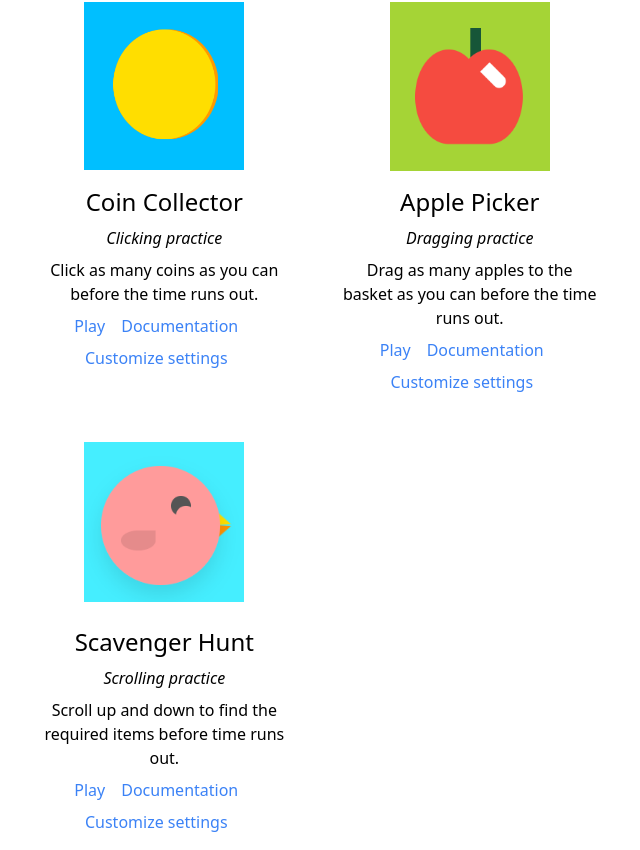
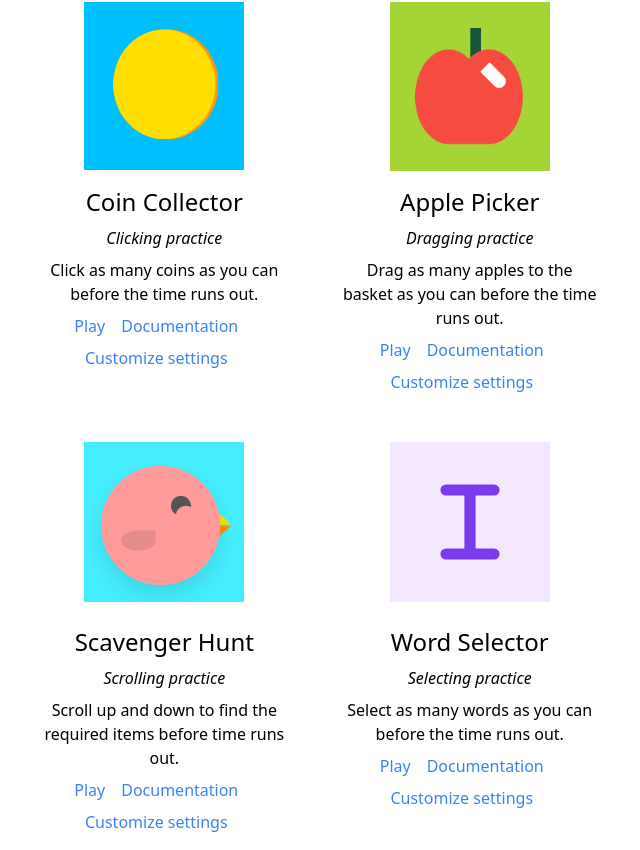
Before and after one commit to zakkolar/app.techlit.mouse, a Nuxt app: page / in a window 1280 px wide. Shown: the part 194-1044 px from the top of the page, without its empty margins (323-963 px from the left). Built offline with nearby package versions, Linux system fonts and the light colour scheme.

Commit message:
add select to home page

```diff
--- a/pages/index.vue
+++ b/pages/index.vue
@@ -27,6 +27,15 @@ const games = ref([
     documentation: "https://docs.techlit.tools/mouse-games/scroll/",
     thumbnail: "/images/bird.png",
     thumbnailAlt: "Illustration of a pink cartoon bird against a blue sky."
+  }, {
+    title: "Word Selector",
+    subtitle: "Selecting practice",
+    description: "Select as many words as you can before the time runs out.",
+    page: "/select",
+    customize: "https://customize.techlit.tools/#url=https://mouse.techlit.tools/customize/select.json",
+    documentation: "https://docs.techlit.tools/mouse-games/select/",
+    thumbnail: "/images/cursor.svg",
+    thumbnailAlt: "Illustration of text with a word highlighted in purple."
   }
 ])
 </script>
--- a/pages/select.vue
+++ b/pages/select.vue
@@ -3,6 +3,17 @@ import { hashToParams, getParam, PARAM_TYPES } from '~/utilities/UrlParams';
 import { getMinutes, getSeconds } from '~/utilities/MinutesAndSeconds';
 import StartScreen from '~/components/StartScreen.vue';
 import EndScreen from '~/components/EndScreen.vue';
+
+useHead({
+  title: 'Word Selector',
+  link: [
+    {
+      rel: 'icon',
+      type: 'image/svg+xml',
+      href: '/icons/cursor.svg'
+    }
+  ]
+})
 
 enum GAME_STATES { LOADING, READY, PLAYING, GAME_OVER }
 
@@ -22,7 +33,7 @@ const phrases: Phrase[] = [
     target: "one"
   },
   {
-    phrase: "Can you do two words at once?",
+    phrase: "Can you select two words at once?",
     target: "two words"
   },
   {
```
Also changed, not shown: public/icons/cursor.svg (added), public/images/cursor.svg (added).
